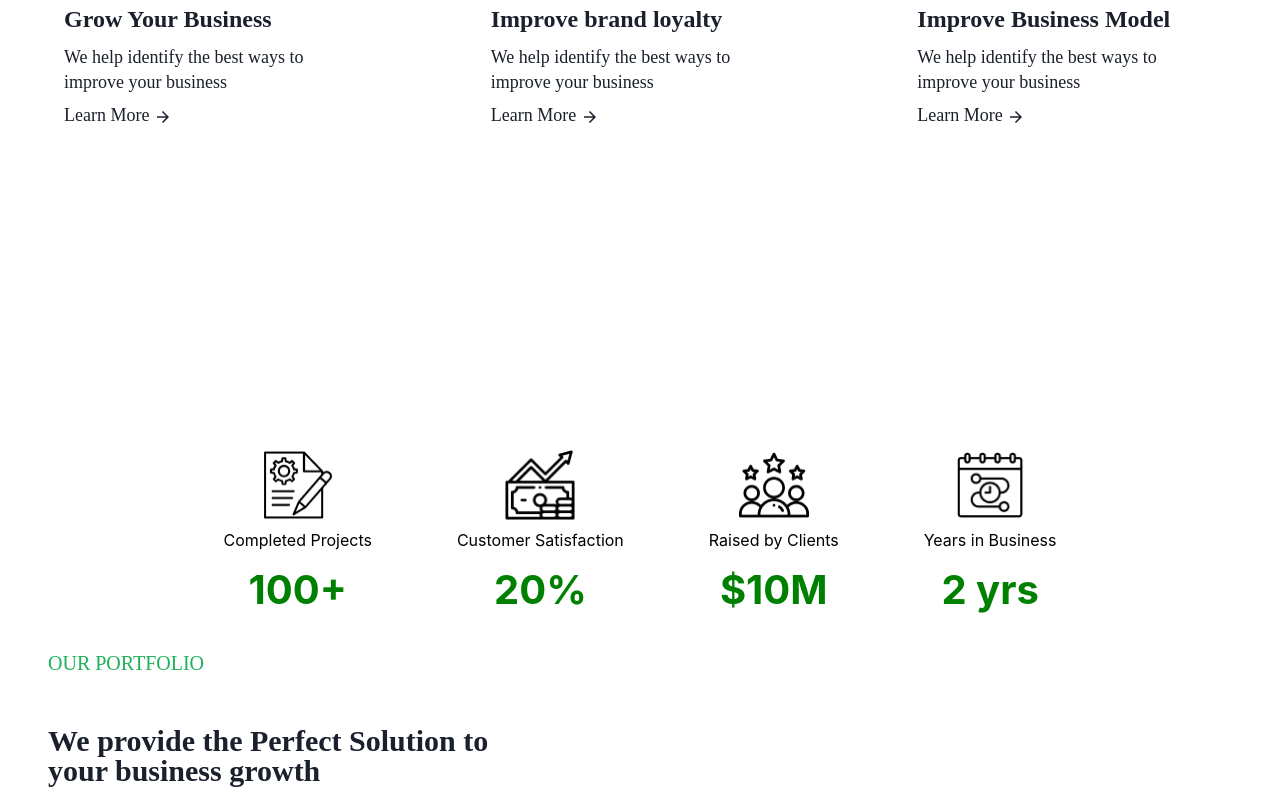
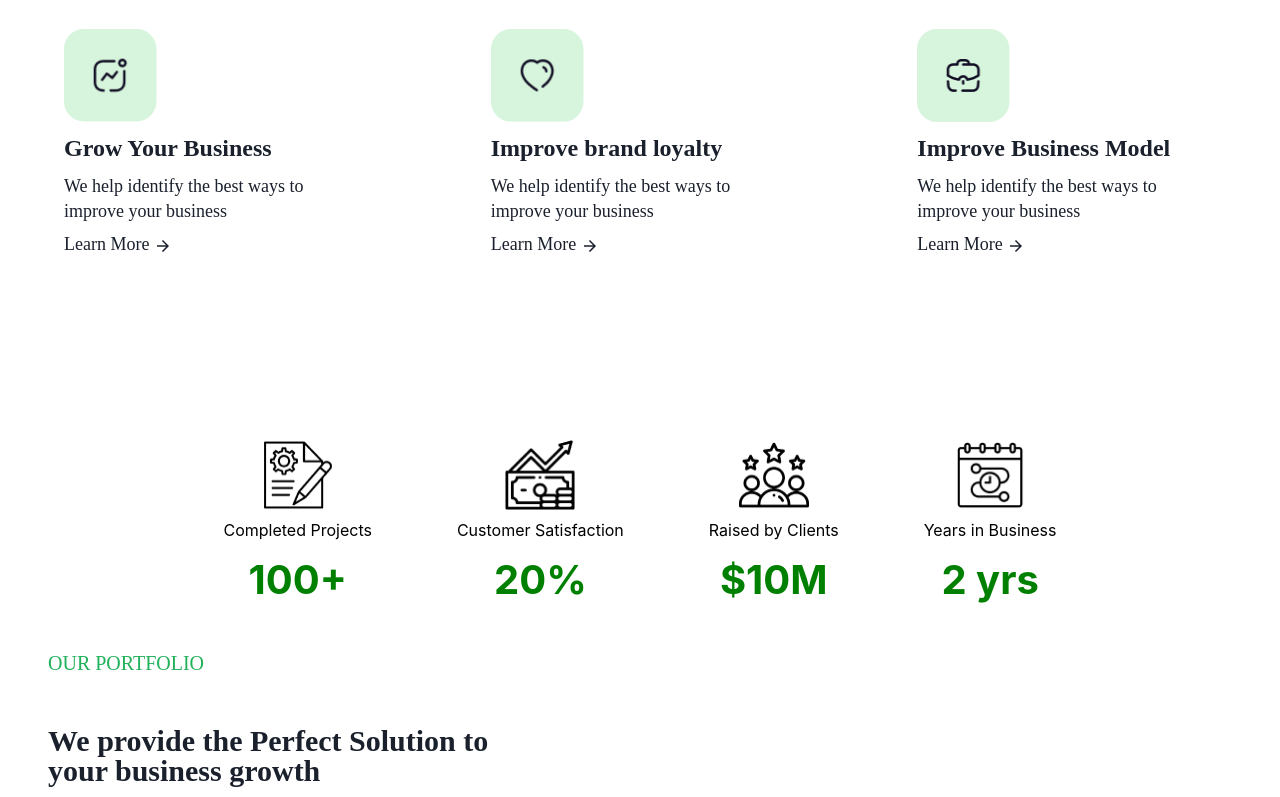
Before and after one commit to Buletiss/AgencyDesign, a React (Create React App) app: page / in a window 1280 px wide. Shown: the part 1256-2053 px from the top of the page. Built offline with nearby package versions, Linux system fonts and the light colour scheme; a web font is replaced by a local one.

Commit message:
fix alguma coisa

```diff
--- a/src/components/Infos/index.jsx
+++ b/src/components/Infos/index.jsx
@@ -29,7 +29,13 @@ export const Infos = () => {
   ];
 
   return (
-    <Flex w="100%" h="150px" justifyContent="center" color="#FAFFFB">
+    <Flex
+      w="100%"
+      h="150px"
+      justifyContent="center"
+      color="#FAFFFB"
+      alignItems="center"
+    >
       <Stack direction="row" spacing="85px">
         {cardInfo.map((card) => (
           <VStack>
--- a/src/components/WhatWeDo/index.jsx
+++ b/src/components/WhatWeDo/index.jsx
@@ -7,7 +7,13 @@ import { Cards } from "../Cards";
 
 export const WhatWeDo = () => {
   return (
-    <Flex h="800px" w="100%" display="flex" flexDirection="column">
+    <Flex
+      h="800px"
+      w="100%"
+      display="flex"
+      flexDirection="column"
+      justifyContent="center"
+    >
       <Heading
         as="h1"
         fontFamily="Poppins"
```
